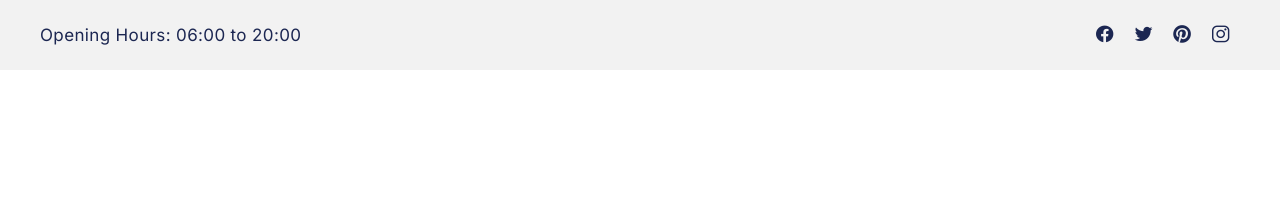
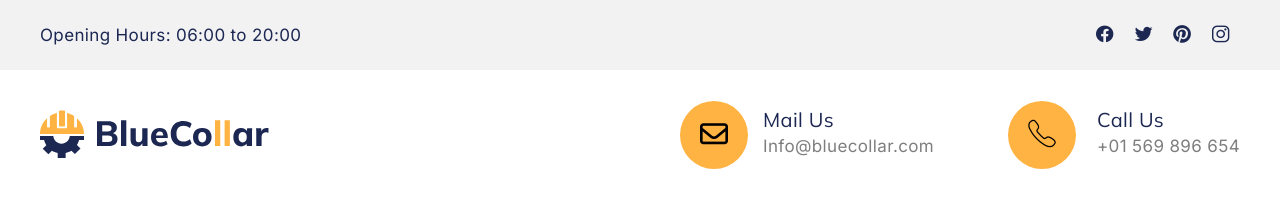
Before and after one commit to Muloversic/blueCollar_LP, a website built with webpack: page src/index.html in a window 1280 px wide. Built offline with nearby package versions, Linux system fonts and the light colour scheme; a web font is replaced by a local one.

Commit message:
added styles for contacts and logo blocks

```diff
--- a/src/index.html
+++ b/src/index.html
@@ -32,7 +32,29 @@
           </div>
         </div>
       </div>
-      <div class="header__container"></div>
+      <div class="header__container">
+        <div class="header__main">
+          <div class="header__logo-block">
+            <img src="./images/logo.svg" alt="BlueCollar" class="header__logo-img" />
+          </div>
+          <div class="header__contacts contacts">
+            <div class="contacts__body">
+              <span class="icon-envelope-regular contacts__icon"></span>
+              <div class="contacts__info">
+                <p class="contacts__conntect-name">Mail Us</p>
+                <p class="contacts__conntect-type">Info@bluecollar.com</p>
+              </div>
+            </div>
+            <div class="contacts__body">
+              <span class="icon-telephone_icon contacts__icon"></span>
+              <div class="contacts__info">
+                <p class="contacts__conntect-name">Call Us</p>
+                <p class="contacts__conntect-type">+01 569 896 654</p>
+              </div>
+            </div>
+          </div>
+        </div>
+      </div>
     </header>
   </body>
 </html>
--- a/src/styles/main.scss
+++ b/src/styles/main.scss
@@ -50,4 +50,69 @@ body {
       font-size: 18px;
     }
   }
+
+  &__main {
+    margin-top: 40px;
+    display: flex;
+    justify-content: space-between;
+  }
+
+  &__logo-block {
+    flex: 0 0 55%;
+  }
 }
+
+.contacts {
+  display: flex;
+  justify-content: space-between;
+  flex: 0 0 45%;
+  &__body {
+    display: flex;
+    justify-content: center;
+    align-items: center;
+  }
+
+  &__icon {
+    font-size: 28px;
+    position: relative;
+    &::after {
+      content: '';
+      position: absolute;
+      display: block;
+      width: 68px;
+      height: 68px;
+      border-radius: 50%;
+      background: #ffb342;
+      top: 50%;
+      left: 50%;
+      transform: translate(-50%, -50%);
+      z-index: -1;
+    }
+  }
+
+  .icon-telephone_icon {
+    font-size: 40px;
+  }
+
+  &__info {
+    margin-left: 35px;
+    margin-top: -3px;
+  }
+
+  &__conntect-name {
+    font-family: 'Mulish';
+    font-weight: 400;
+    font-size: 20px;
+    line-height: 26px;
+    letter-spacing: 0.36px;
+    color: #1c2752;
+  }
+
+  &__conntect-type {
+    font-weight: 400;
+    font-size: 17px;
+    line-height: 27px;
+    letter-spacing: 0.36px;
+    color: #7e7e7e;
+  }
+}
```
